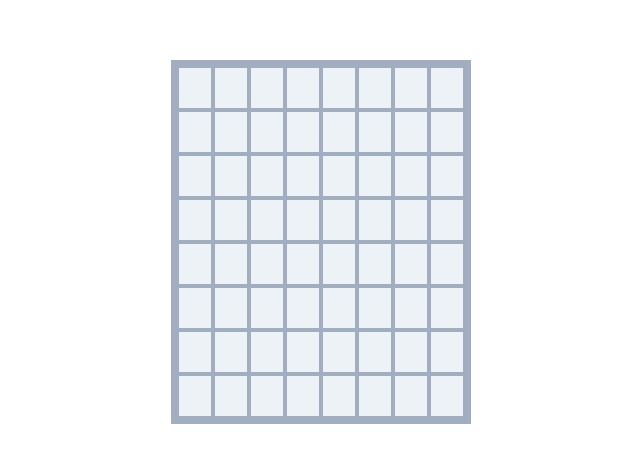
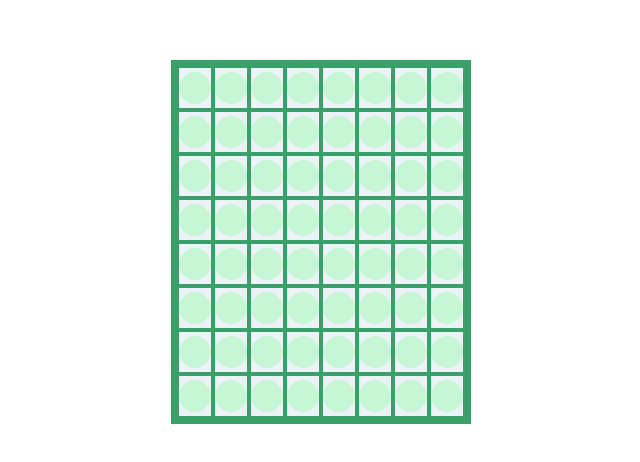
Before and after one commit to GPT-Engineer-App-Dev/mockify-io-30, a React (Vite) app: page / in a window 1280 px wide. Shown: the part 158-620 px from the top of the page, without its empty margins (319-959 px from the left). Built offline with nearby package versions, Linux system fonts and the light colour scheme.

Commit message:
Updated Othello board colors to use a green background and black/white pieces.

```diff
--- a/src/components/OthelloBoard.jsx
+++ b/src/components/OthelloBoard.jsx
@@ -5,13 +5,13 @@ const OthelloBoard = () => {
   const [board, setBoard] = useState(Array(64).fill(null));
 
   const getCellColor = (cell) => {
-    if (cell === 1) return "green.500";
+    if (cell === 1) return "black";
     if (cell === 2) return "white";
-    return "gray.100";
+    return "green.100";
   };
 
   return (
-    <Grid templateColumns="repeat(8, 1fr)" gap={1} bg="gray.400" p={2}>
+    <Grid templateColumns="repeat(8, 1fr)" gap={1} bg="green.500" p={2}>
       {board.map((cell, index) => (
         <GridItem key={index} w="100%" h="10" bg="gray.100" display="flex" alignItems="center" justifyContent="center">
           <Circle size="32px" bg={getCellColor(cell)} />
```
